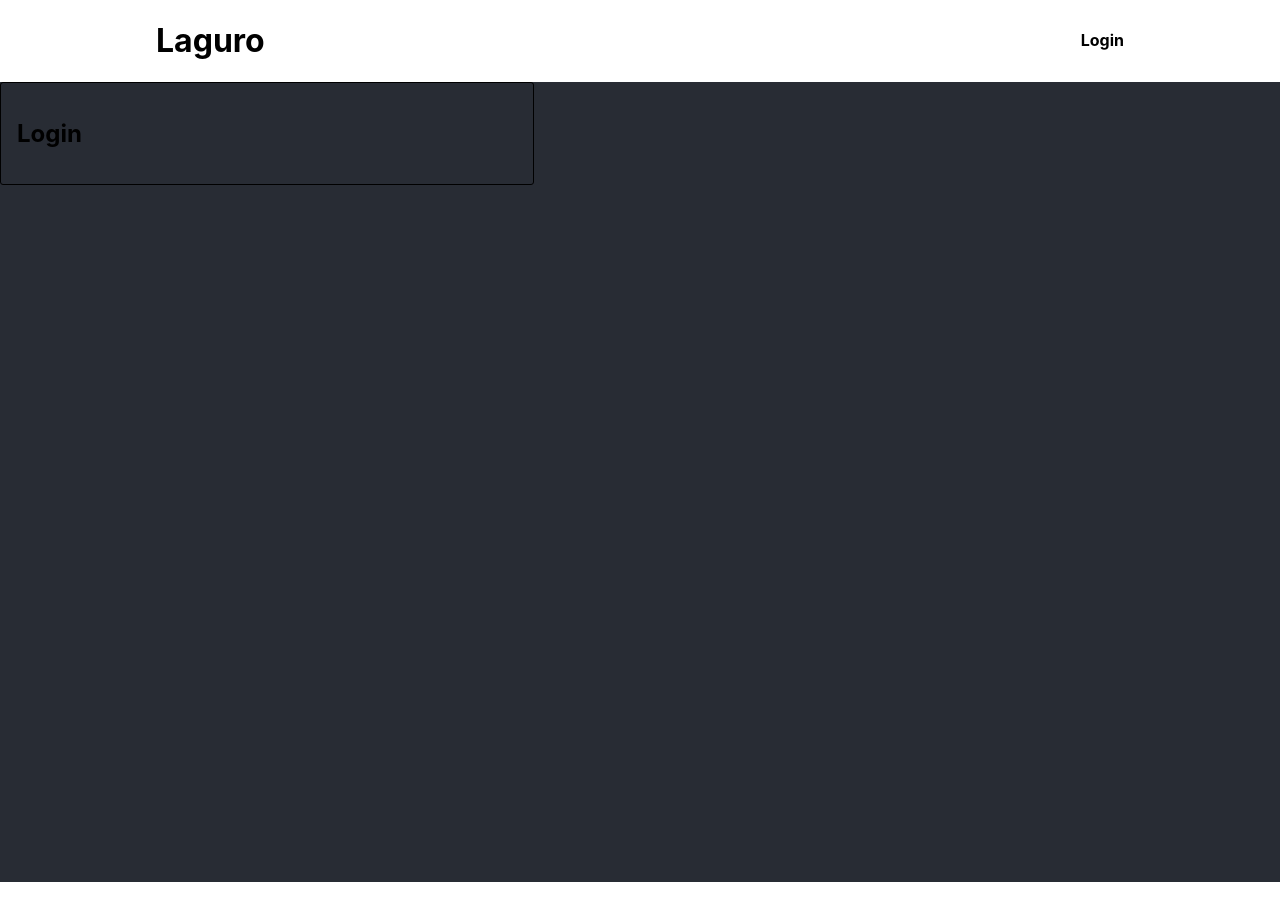
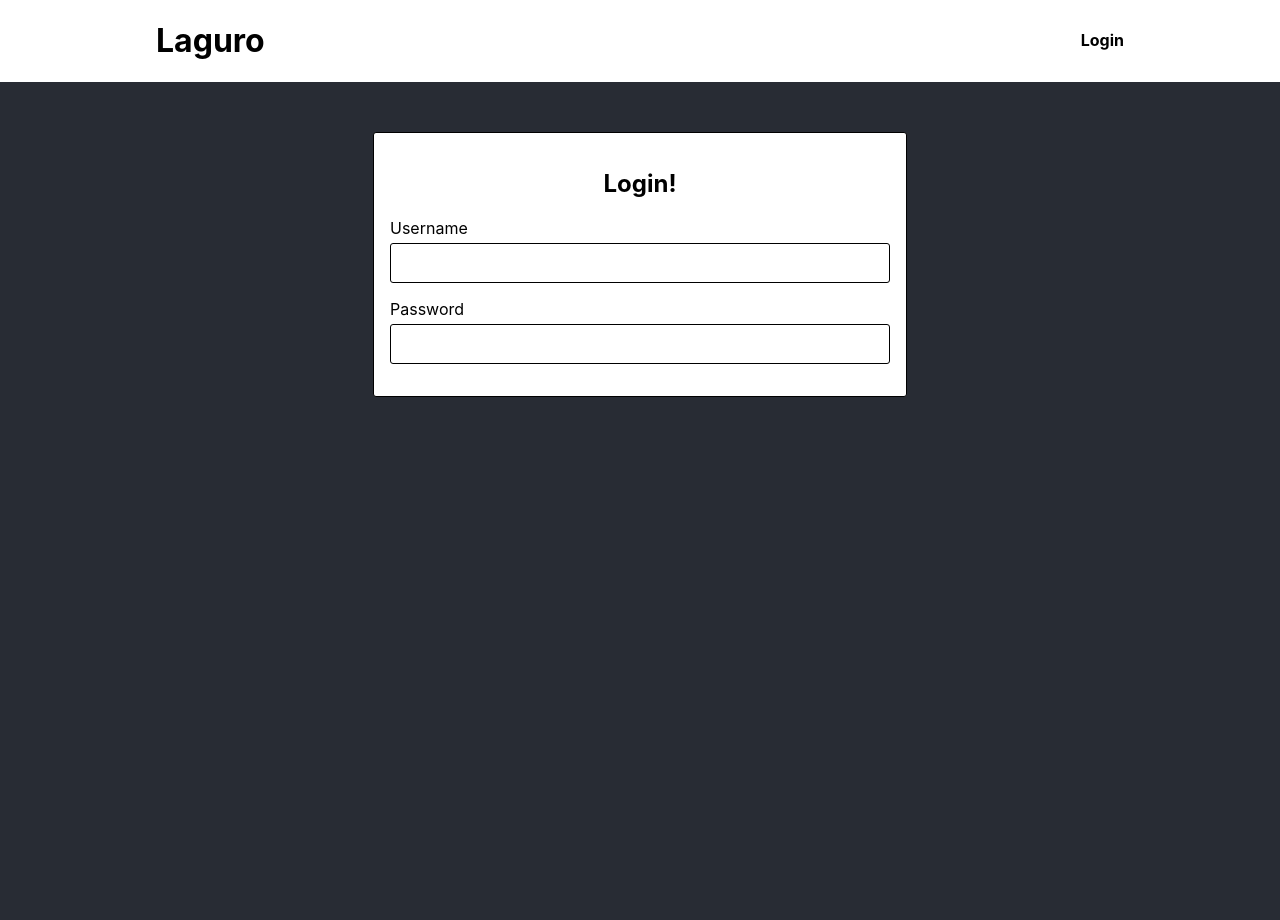
Before and after one commit to garyjzhao/laguro, a React (Create React App) app: page / in a window 1280 px wide. Shown: the top 920 px of the page. Before the commit the page ends 882 px from the top, so only its background shows below. Built offline with nearby package versions, Linux system fonts and the light colour scheme.

Commit message:
Login Development

```diff
--- a/src/components/Layout.js
+++ b/src/components/Layout.js
@@ -3,12 +3,14 @@ import Header from "./Header";
 import styled from "styled-components";
 
 const globalStyles = {
-  darkBackground: "#282c34"
+  darkBackground: "#282c34",
+  borderRadius: "3px"
 };
 
 const AppStyles = styled.div`
   min-height: 100vh;
   --dark-bg: ${props => props.globalStyles.darkBackground};
+  --radius: ${props => props.globalStyles.borderRadius};
 `;
 
 class Layout extends Component {
--- a/src/components/Router.js
+++ b/src/components/Router.js
@@ -8,7 +8,7 @@ const Router = () => (
   <BrowserRouter>
     <Switch>
       <Route exact path="/" component={Login} />
-      {/* <Route path="/store/:storeId" component={App} /> */}
+      <Route path="/App" component={App} />
       <Route component={NotFound} />
     </Switch>
   </BrowserRouter>
--- /dev/null
+++ b/src/components/login/Input.js
@@ -0,0 +1,30 @@
+import React, { Component } from "react";
+import styled from "styled-components";
+
+const InputWrapper = styled.div`
+  display: flex;
+  flex-direction: column;
+  font-size: 1em;
+  label {
+    margin-bottom: 5px;
+  }
+  input {
+    margin-bottom: 16px;
+    padding: 10px;
+    font-size: 1em;
+    border: 1px solid #000;
+    border-radius: var(--radius);
+  }
+`;
+
+class Input extends Component {
+  render() {
+    return (
+      <InputWrapper>
+        <label htmlFor={this.props.id}>{this.props.id}</label>
+        <input type={this.props.type} id={this.props.id} />
+      </InputWrapper>
+    );
+  }
+}
+export default Input;
--- a/src/pages/Login.js
+++ b/src/pages/Login.js
@@ -1,17 +1,24 @@
 import React, { Component } from "react";
 import styled from "styled-components";
 import Layout from "../components/Layout";
+import Input from "../components/login/Input";
 
-const LoginWrapper = styled.div`
-  max-width: 500px;
-  padding: 16px;
-  border: 1px solid #000;
-  border-radius: 3px;
-  /* background-color: var(--dark-bg); */
-`;
 const FullDarkBg = styled.div`
   background-color: var(--dark-bg);
   min-height: 100vh;
+  padding-top: 50px;
+`;
+
+const LoginWrapper = styled.div`
+  background-color: #fff;
+  max-width: 500px;
+  margin: 0 auto;
+  padding: 16px;
+  border: 1px solid #000;
+  border-radius: var(--radius);
+  h2 {
+    text-align: center;
+  }
 `;
 
 class Login extends Component {
@@ -20,7 +27,9 @@ class Login extends Component {
       <Layout>
         <FullDarkBg>
           <LoginWrapper>
-            <h2>Login</h2>
+            <h2>Login!</h2>
+            <Input id="Username" type="text" />
+            <Input id="Password" type="password" />
           </LoginWrapper>
         </FullDarkBg>
       </Layout>
```
